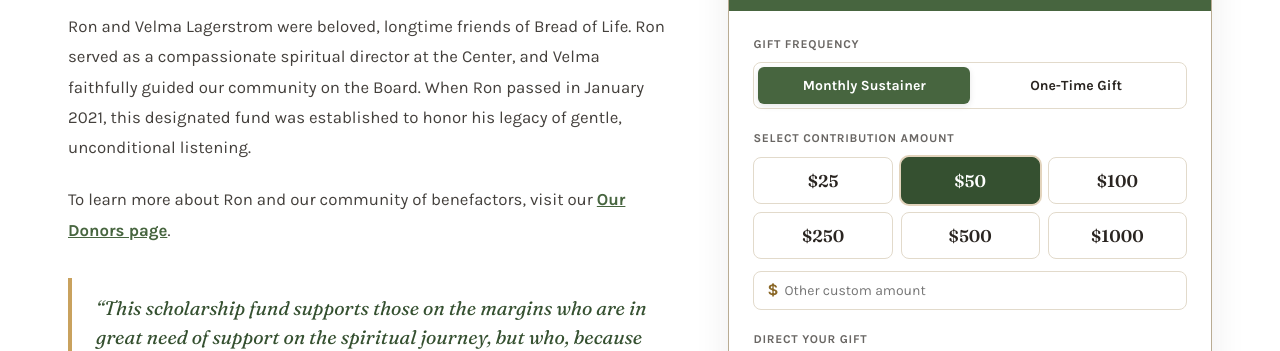
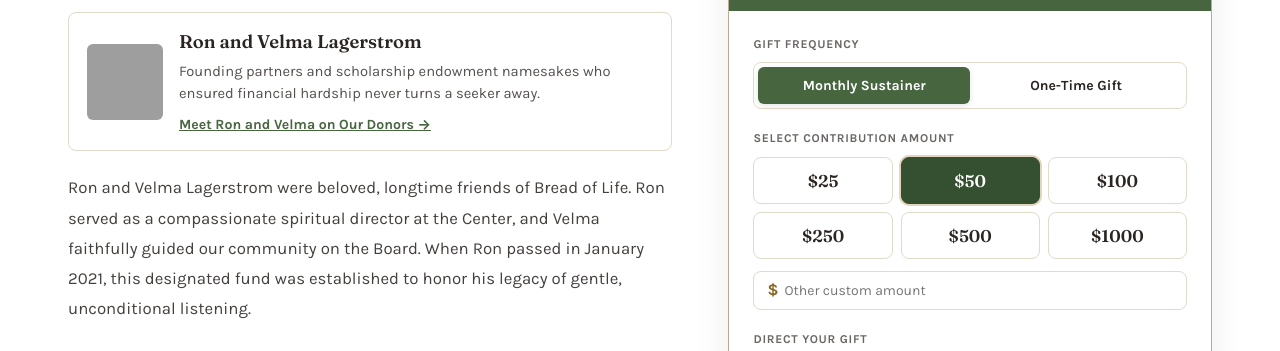
Before and after one commit to amphreyomosh/breadoflife, a website: page donate.html in a window 1280 px wide. Shown: the part 774-1125 px from the top of the page. Drawn offline with Linux system fonts and the light colour scheme; grey boxes are pictures that could not be loaded.

Commit message:
feat: add Lagerstrom memorial highlight to donate page
Incorporate a dedicated visual element to honor Ron and Velma Lagerstrom and link to the donor history page.

```diff
--- a/donate.html
+++ b/donate.html
@@ -935,6 +935,25 @@
         <!-- Left Column: Story & Transparency -->
         <div class="narrative-col">
           <h2>About the Lagerstrom Scholarship Fund</h2>
+          <div style="display: flex; gap: 16px; align-items: center; background: #fff; border: 1px solid var(--bol-hairline-soft); border-radius: 8px; padding: 14px 18px; margin: 18px 0 22px;">
+            <img
+              src="https://images.squarespace-cdn.com/content/v1/5b197e89b98a785c90f20184/1602509769724-GUWC1F1FUMDYL6YE2RB3/Ron%2Band%2BVelm%2BLagerstrom.jpg"
+              alt="Ron and Velma Lagerstrom"
+              style="width: 76px; height: 76px; object-fit: cover; border-radius: 6px; flex-shrink: 0;"
+              loading="lazy"
+            />
+            <div>
+              <div style="font-family: var(--bol-display); font-size: 1.15rem; font-weight: 600; color: var(--bol-loam); margin-bottom: 4px;">
+                Ron and Velma Lagerstrom
+              </div>
+              <p style="font-size: 0.92rem; line-height: 1.5; color: rgba(42, 37, 33, 0.8); margin: 0 0 6px;">
+                Founding partners and scholarship endowment namesakes who ensured financial hardship never turns a seeker away.
+              </p>
+              <a href="our-donors.html" style="font-size: 0.88rem; font-weight: 700; color: var(--bol-sage); text-decoration: underline;">
+                Meet Ron and Velma on Our Donors &rarr;
+              </a>
+            </div>
+          </div>
           <p>
             Ron and Velma Lagerstrom were beloved, longtime friends of Bread of
             Life. Ron served as a compassionate spiritual director at the
```
